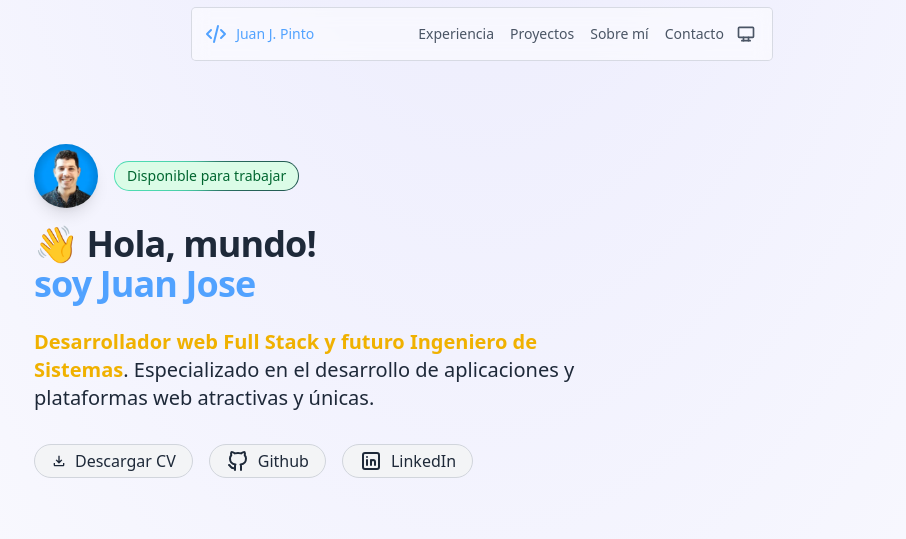
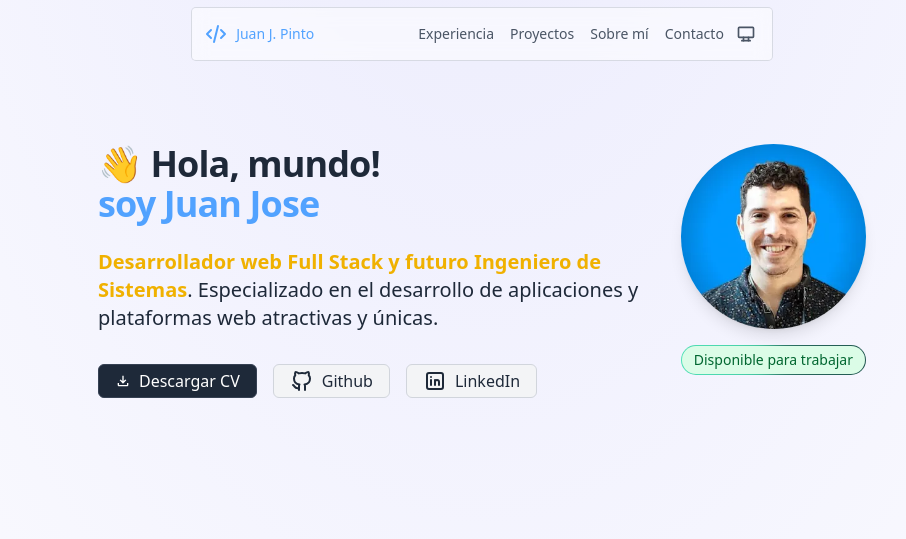
Before and after one commit to Derek486/Derek486.github.io, an Astro site: page / in a window 1280 px wide. Shown: the top 539 px of the page, without its empty margins (158-1064 px from the left). Built offline with nearby package versions, Linux system fonts and the light colour scheme; Astro itself is replaced by a stand-in of ours.

Commit message:
feat: buttons

```diff
--- a/src/components/Hero.astro
+++ b/src/components/Hero.astro
@@ -1,16 +1,16 @@
 ---
-const personalImageAlt = "Miguel Ángel"
-import Badge from "@/components/Badge.astro"
-import LinkedInIcon from "@/components/icons/LinkedIn.astro"
-import SocialPill from "@/components/SocialPill.astro"
-import GitHubIcon from "./icons/GitHub.astro"
-import DownloadIcon from "./icons/Download.astro"
+const personalImageAlt = "Miguel Ángel";
+import Badge from "@/components/Badge.astro";
+import LinkedInIcon from "@/components/icons/LinkedIn.astro";
+import SocialPill from "@/components/SocialPill.astro";
+import GitHubIcon from "./icons/GitHub.astro";
+import DownloadIcon from "./icons/Download.astro";
 ---
 
-<div class="max-w-xl">
-  <div class="flex gap-4 mb-4">
+<div class="flex flex-row-reverse justify-between gap-4">
+  <div class="flex flex-col gap-4 mb-4">
     <img
-      class="rounded-full shadow-lg size-16"
+      class="rounded-full shadow-lg"
       src="/midudev.webp"
       alt={personalImageAlt}
     />
@@ -23,10 +23,11 @@ import DownloadIcon from "./icons/Download.astro"
       <Badge>Disponible para trabajar</Badge>
     </a>
   </div>
+  <div>
     <h1
       class="font-bold tracking-tight text-gray-800 text-2xl sm:text-4xl dark:text-white"
     >
-    👋 Hola, mundo! <br>
+      👋 Hola, mundo! <br />
       <span class="dark:text-blue-200 text-blue-400">soy Juan Jose</span>
     </h1>
     <p
@@ -46,9 +47,12 @@ import DownloadIcon from "./icons/Download.astro"
         <GitHubIcon class="size-4" />
         Github
       </SocialPill>
-    <SocialPill href="https://www.linkedin.com/in/juan-josé-condori-pinto-878941244">
+      <SocialPill
+        href="https://www.linkedin.com/in/juan-josé-condori-pinto-878941244"
+      >
         <LinkedInIcon class="size-4" />
         LinkedIn
       </SocialPill>
     </nav>
   </div>
+</div>
--- a/src/components/SectionContainer.astro
+++ b/src/components/SectionContainer.astro
@@ -5,7 +5,7 @@ const { class: className, id } = Astro.props
 <section
   id={id}
   data-section={id}
-  class={`section ${className} scroll-m-20 w-full mx-auto container lg:max-w-4xl md:max-w-2xl`}
+  class={`section ${className} scroll-m-20 w-full mx-auto container lg:max-w-3xl md:max-w-2xl`}
 >
   <slot />
 </section>
--- a/src/components/SocialPill.astro
+++ b/src/components/SocialPill.astro
@@ -12,8 +12,13 @@ const { isFill, href } = Astro.props;
   target="_blank"
   rel="noopener noreferrer"
   role="link"
-  class:list={[{ '': isFill }]}
-  class="inline-flex items-center justify-center gap-2 px-4 py-1 text-gray-800 transition bg-gray-100 border border-gray-300 rounded-full dark:bg-gray-800 dark:border-gray-600 dark:text-white focus-visible:ring-yellow-500/80 text-md hover:bg-gray-900 hover:border-gray-700 hover:text-white dark:hover:bg-gray-100 dark:hover:border-gray-300 dark:hover:text-black group max-w-fit focus:outline-none focus-visible:outline-none focus-visible:ring focus-visible:ring-offset-2 active:bg-black"
+  class="inline-flex items-center justify-center gap-2 px-4 py-1 transition border rounded-md text-md group max-w-fit focus:outline-none focus-visible:outline-none"
+  class:list={{
+    "text-gray-800 bg-gray-100 border-gray-300 dark:bg-gray-800 dark:border-gray-600 dark:text-white": !isFill,
+    "bg-gray-800 border-gray-700 text-white dark:bg-gray-200 dark:border-gray-300 dark:text-black": isFill,
+    "hover:bg-gray-900 hover:border-gray-700 hover:text-white dark:hover:bg-gray-100 dark:hover:border-gray-300 dark:hover:text-black": true,
+    "focus-visible:ring focus-visible:ring-yellow-500/80 focus-visible:ring-offset-2": true,
+  }}
 >
   <slot />
 </a>
--- a/src/pages/index.astro
+++ b/src/pages/index.astro
@@ -1,14 +1,14 @@
 ---
-import Layout from "@/layouts/Layout.astro"
-import Briefcase from "@/components/icons/Briefcase.astro"
-import CodeIcon from "@/components/icons/Code.astro"
-import Experience from "@/components/Experience.astro"
-import ProfileCheck from "@/components/icons/ProfileCheck.astro"
-import Projects from "@/components/Projects.astro"
-import SectionContainer from "@/components/SectionContainer.astro"
-import Hero from "@/components/Hero.astro"
-import TitleSection from "@/components/TitleSection.astro"
-import AboutMe from "@/components/AboutMe.astro"
+import Layout from "@/layouts/Layout.astro";
+import Briefcase from "@/components/icons/Briefcase.astro";
+import CodeIcon from "@/components/icons/Code.astro";
+import Experience from "@/components/Experience.astro";
+import ProfileCheck from "@/components/icons/ProfileCheck.astro";
+import Projects from "@/components/Projects.astro";
+import SectionContainer from "@/components/SectionContainer.astro";
+import Hero from "@/components/Hero.astro";
+import TitleSection from "@/components/TitleSection.astro";
+import AboutMe from "@/components/AboutMe.astro";
 ---
 
 <Layout
@@ -17,25 +17,24 @@ import AboutMe from "@/components/AboutMe.astro"
 >
   <main class="px-4">
     <SectionContainer class="py-16 md:py-36">
-      <Hero>
-      </slot>
-    </Hero>
+      <Hero />
     </SectionContainer>
-    <div class="space-y-24">
+  </main>
+  <div class="space-y-24">
+    <SectionContainer id="proyectos">
+      <TitleSection>
+        <CodeIcon class="size-7" />
+        Proyectos
+      </TitleSection>
+      <Projects />
+    </SectionContainer>
+
     <SectionContainer id="experiencia">
       <TitleSection>
         <Briefcase class="size-8" />
         Experiencia laboral
       </TitleSection>
       <Experience />
-    </SectionContainer>
-
-    <SectionContainer id="proyectos">
-      <TitleSection>
-        <CodeIcon class="size-7" />
-        Proyectos
-      </TitleSection>
-      <Projects />
     </SectionContainer>
 
     <SectionContainer id="sobre-mi">
@@ -46,5 +45,4 @@ import AboutMe from "@/components/AboutMe.astro"
       <AboutMe />
     </SectionContainer>
   </div>
-  </main>
 </Layout>
```
Lines whose indentation alone changed are shown as unchanged.
